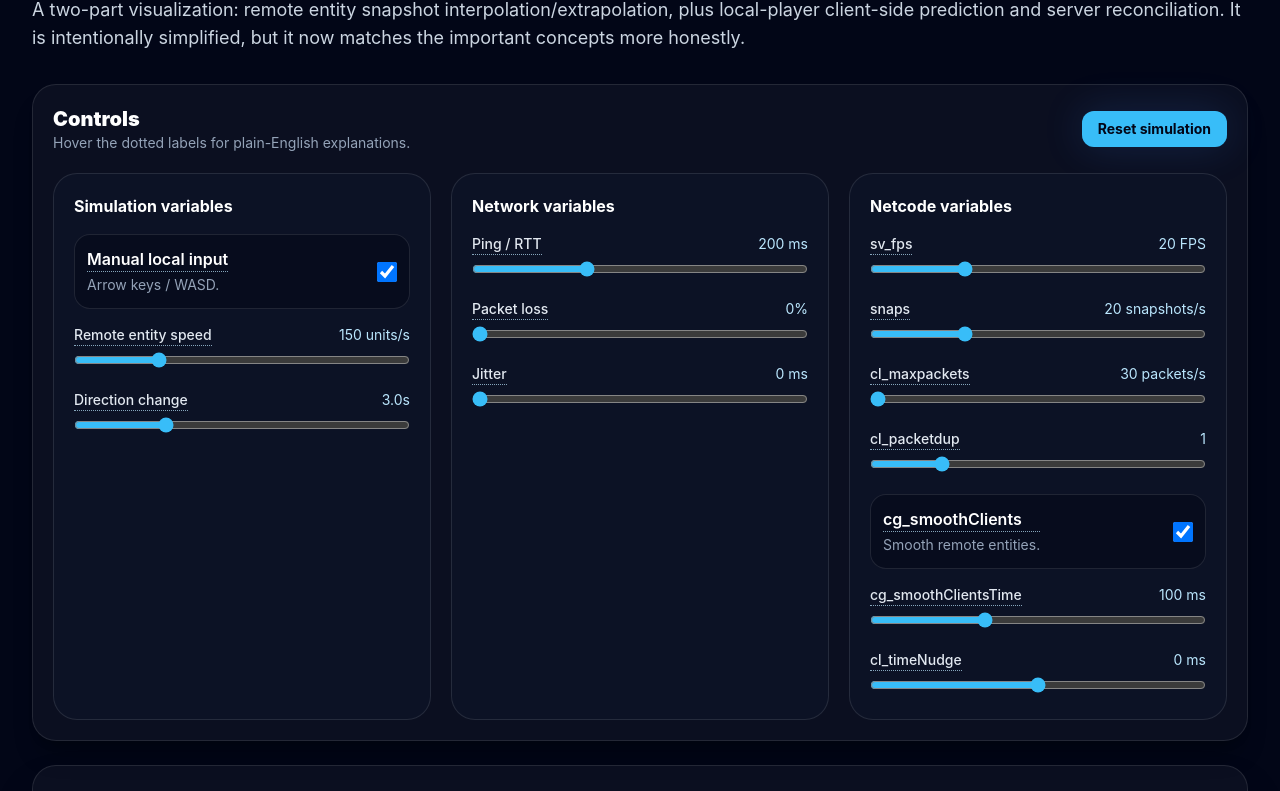
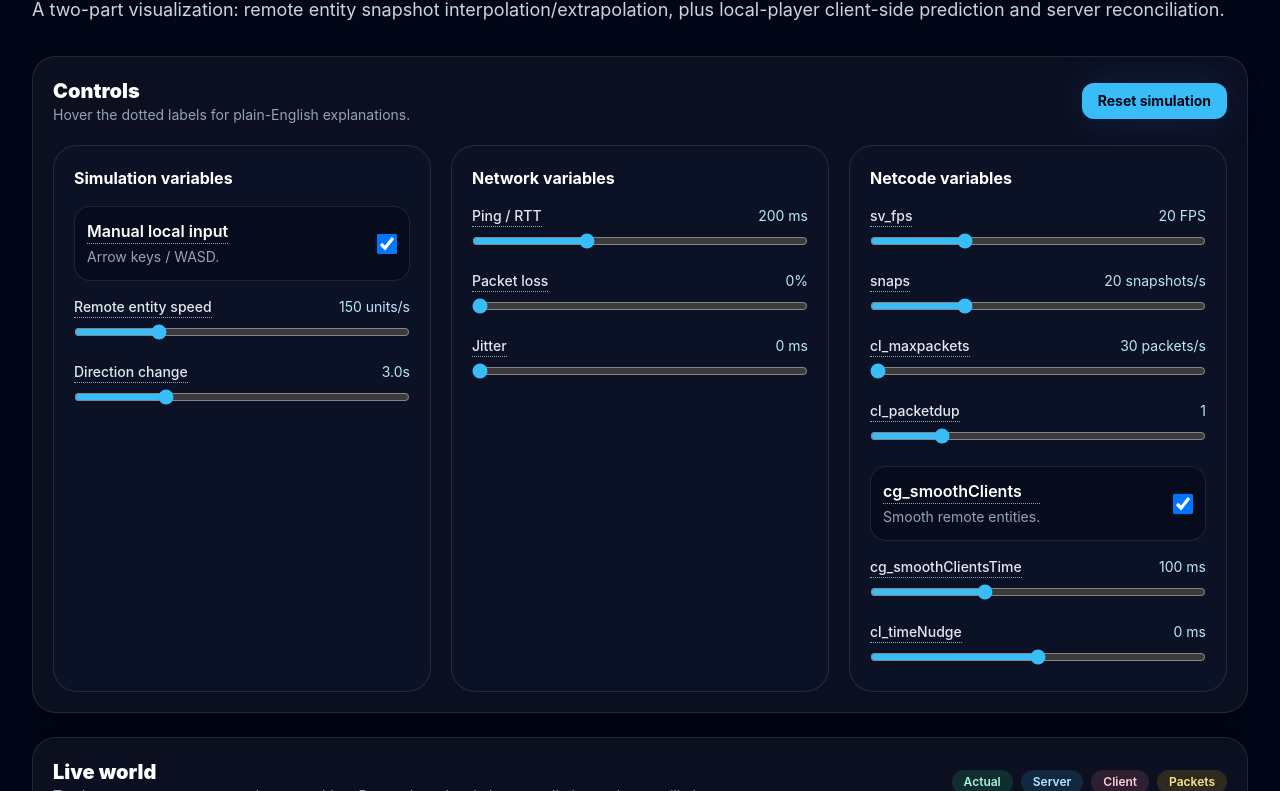
Before and after one commit to fecmtc/mohaa-netcode-demo, a plain HTML site: page index.html in a window 1280 px wide. Shown: the part 116-907 px from the top of the page. Drawn offline with nearby package versions, Linux system fonts and the light colour scheme.

Commit message:
Update index.html

```diff
--- a/index.html
+++ b/index.html
@@ -126,7 +126,6 @@
             </h1>
             <p class="mt-4 text-base leading-7 text-slate-300 sm:text-lg">
               A two-part visualization: remote entity snapshot interpolation/extrapolation, plus local-player client-side prediction and server reconciliation.
-              It is intentionally simplified, but it now matches the important concepts more honestly.
             </p>
           </div>
         </div>
```
